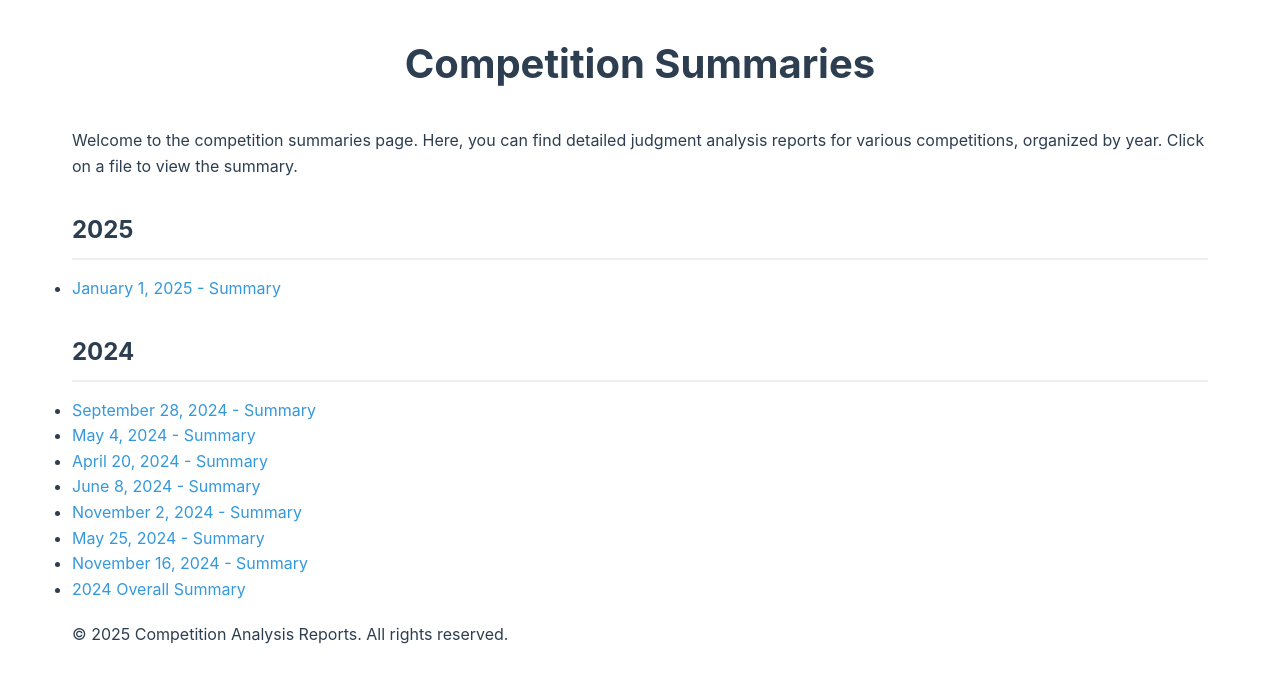
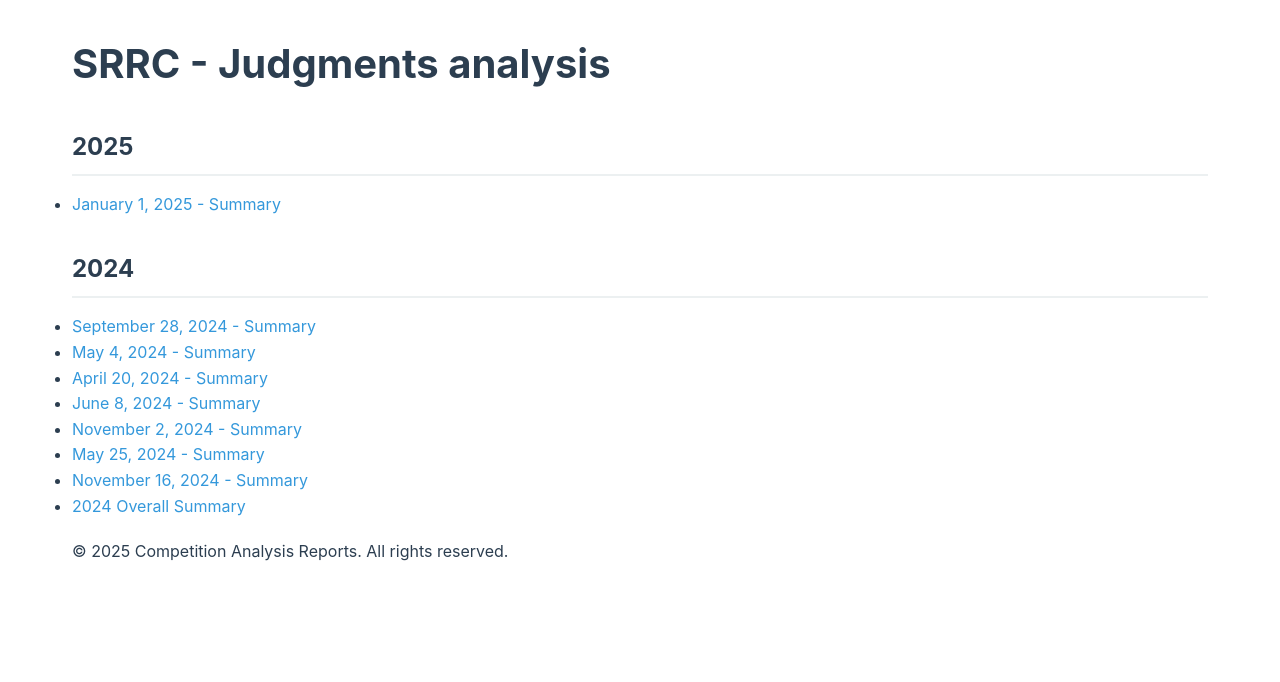
Before and after one commit to raphaelguye/ruby_csv_parser, a plain HTML site: page output/html/index.html in a window 1280 px wide. Drawn offline with Linux system fonts and the light colour scheme.

Commit message:
ui improvements

```diff
--- a/output/html/assets/styles.css
+++ b/output/html/assets/styles.css
@@ -30,7 +30,7 @@ h1, h2, h3 {
 
 h1 {
   font-size: 2rem;
-  text-align: center;
+  text-align: left;
   margin-bottom: 2rem;
 }
 
--- a/output/html/index.html
+++ b/output/html/index.html
@@ -8,8 +8,7 @@
     <link rel="stylesheet" href="assets/styles.css">
 </head>
 <body>
-    <h1>Competition Summaries</h1>
-    <p>Welcome to the competition summaries page. Here, you can find detailed judgment analysis reports for various competitions, organized by year. Click on a file to view the summary.</p>
+    <h1>SRRC - Judgments analysis</h1>
 
     <div class="year-section">
         <h2>2025</h2>
```
